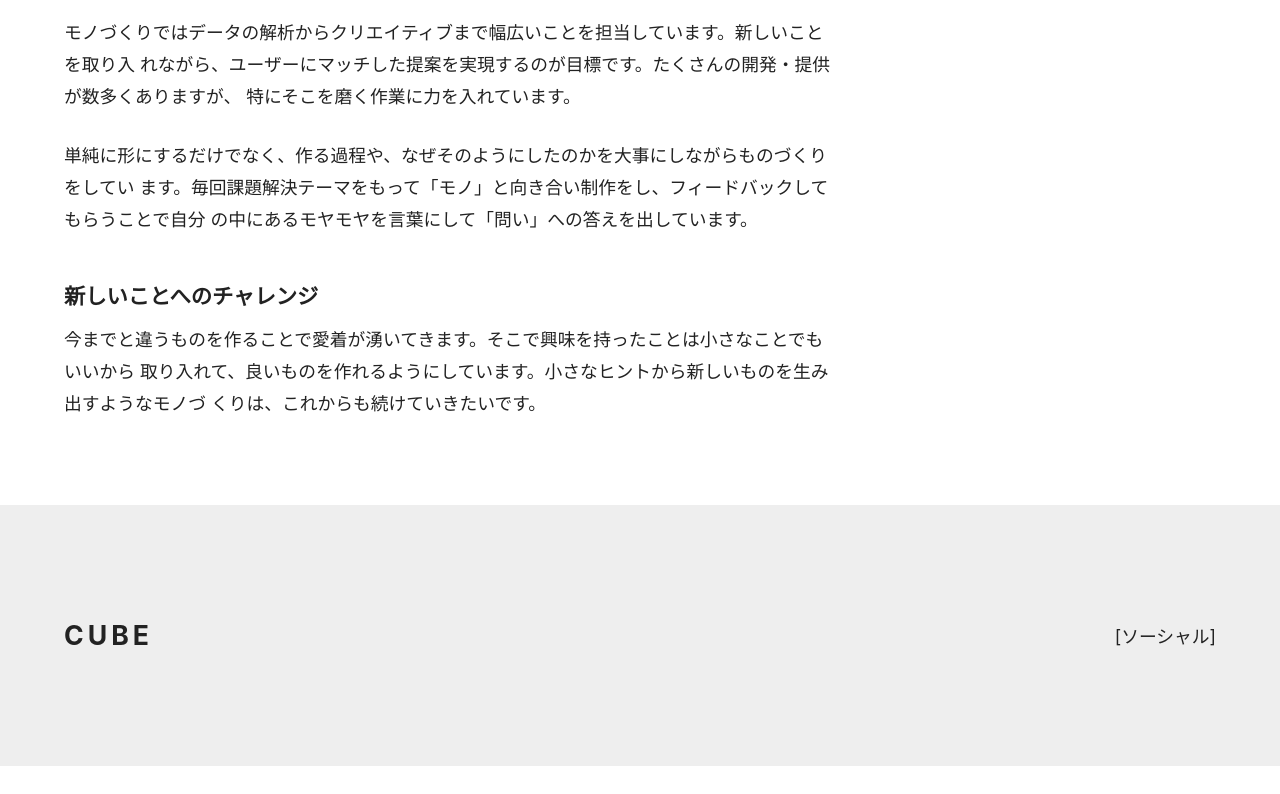
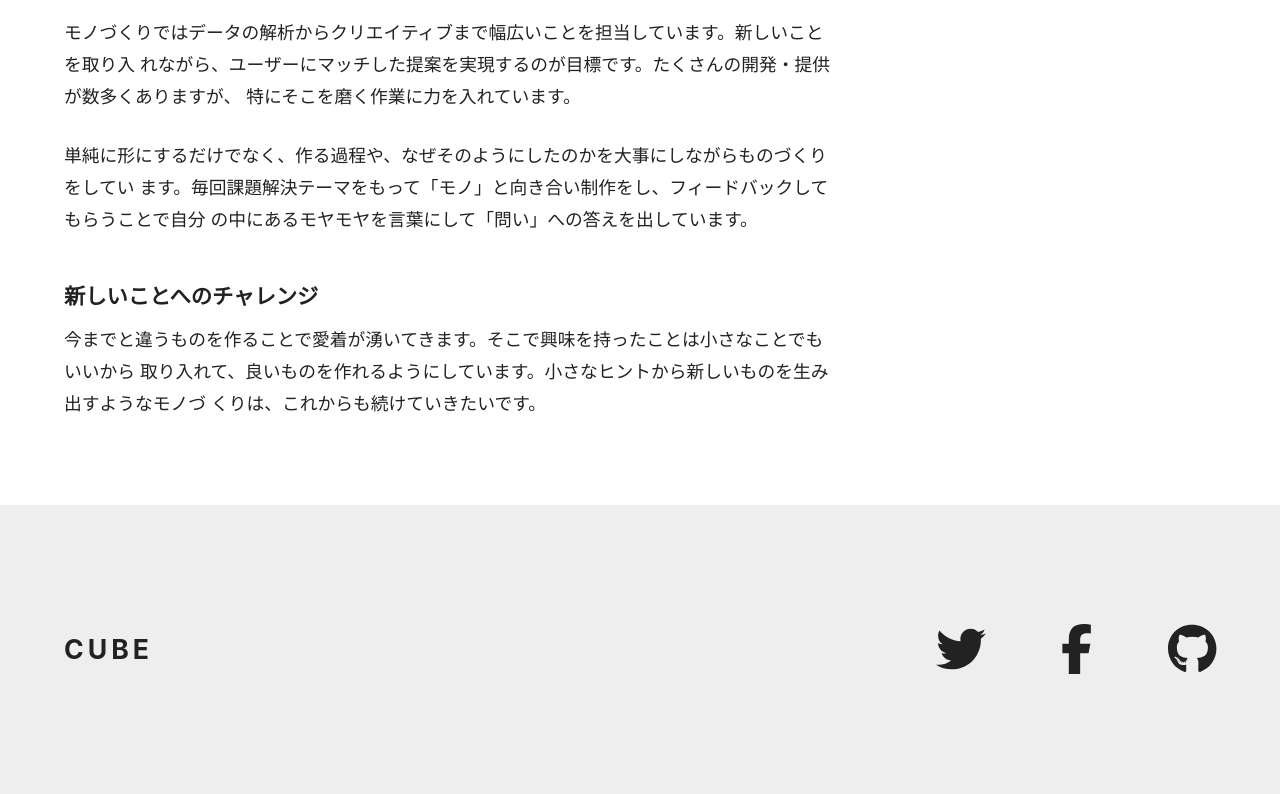
Before and after one commit to akky25/next-react-website-, a Next.js app: page /about in a window 1280 px wide. Shown: the part 1324-2118 px from the top of the page. Before the commit the page ends 2090 px from the top, so only its background shows below. Built offline with nearby package versions, Linux system fonts and the light colour scheme.

Commit message:
アイコン追加

```diff
--- a/package.json
+++ b/package.json
@@ -10,6 +10,11 @@
     "prepare": "husky install"
   },
   "dependencies": {
+    "@fortawesome/fontawesome-svg-core": "^6.2.0",
+    "@fortawesome/free-brands-svg-icons": "^6.2.0",
+    "@fortawesome/free-regular-svg-icons": "^6.2.0",
+    "@fortawesome/free-solid-svg-icons": "^6.2.0",
+    "@fortawesome/react-fontawesome": "^0.2.0",
     "next": "12.3.1",
     "react": "18.2.0",
     "react-dom": "18.2.0"
--- a/src/components/contact.tsx
+++ b/src/components/contact.tsx
@@ -1,9 +1,11 @@
+import Social from './social';
 import styles from '@/styles/contact.module.css';
 
 export default function Contact() {
   return (
     <div className={styles.stack}>
       <h3 className={styles.heading}>Contact</h3>
+      <Social />
       <address>cube@web.mail.address</address>
     </div>
   );
--- a/src/components/footer.tsx
+++ b/src/components/footer.tsx
@@ -1,5 +1,6 @@
 import Container from './container';
 import Logo from './logo';
+import Social from './social';
 import styles from '@/styles/footer.module.css';
 
 export default function Footer() {
@@ -8,7 +9,7 @@
       <Container>
         <div className={styles.flexContainer}>
           <Logo />
-          [ソーシャル]
+          <Social iconSize="50px" />
         </div>
       </Container>
     </footer>
--- /dev/null
+++ b/src/components/social.tsx
@@ -0,0 +1,41 @@
+import {
+  faTwitter,
+  faFacebookF,
+  faGithub,
+} from '@fortawesome/free-brands-svg-icons';
+import { FontAwesomeIcon } from '@fortawesome/react-fontawesome';
+import { CSSProperties } from 'react';
+import styles from '@/styles/social.module.css';
+
+export default function Social({
+  iconSize = 'initial',
+}: {
+  iconSize?: string;
+}) {
+  const myStyle = {
+    '--icon-size': iconSize,
+  } as CSSProperties;
+
+  return (
+    <ul className={styles.list} style={myStyle}>
+      <li>
+        <a href="https://twitter.com/">
+          <FontAwesomeIcon icon={faTwitter} />
+          <span className="sr-only">Twitter</span>
+        </a>
+      </li>
+      <li>
+        <a href="https://www.facebook.com/">
+          <FontAwesomeIcon icon={faFacebookF} />
+          <span className="sr-only">Facebook</span>
+        </a>
+      </li>
+      <li>
+        <a href="https://github.com/">
+          <FontAwesomeIcon icon={faGithub} />
+          <span className="sr-only">GitHub</span>
+        </a>
+      </li>
+    </ul>
+  );
+}
--- a/src/pages/_app.tsx
+++ b/src/pages/_app.tsx
@@ -1,6 +1,12 @@
 import '@/styles/globals.css';
 import type { AppProps } from 'next/app';
 import Layout from '@/components/layout';
+
+// Font Awesome の設定
+import '@fortawesome/fontawesome-svg-core/styles.css';
+// eslint-disable-next-line import/order
+import { config } from '@fortawesome/fontawesome-svg-core';
+config.autoAddCss = false;
 
 function MyApp({ Component, pageProps }: AppProps) {
   return (
--- /dev/null
+++ b/src/styles/social.module.css
@@ -0,0 +1,5 @@
+.list {
+  display: flex;
+  gap: 1.5em;
+  font-size: var(--icon-size, 24px);
+}
```
Also changed, not shown: 1 other file (tests, documents, lock files or other folders).
